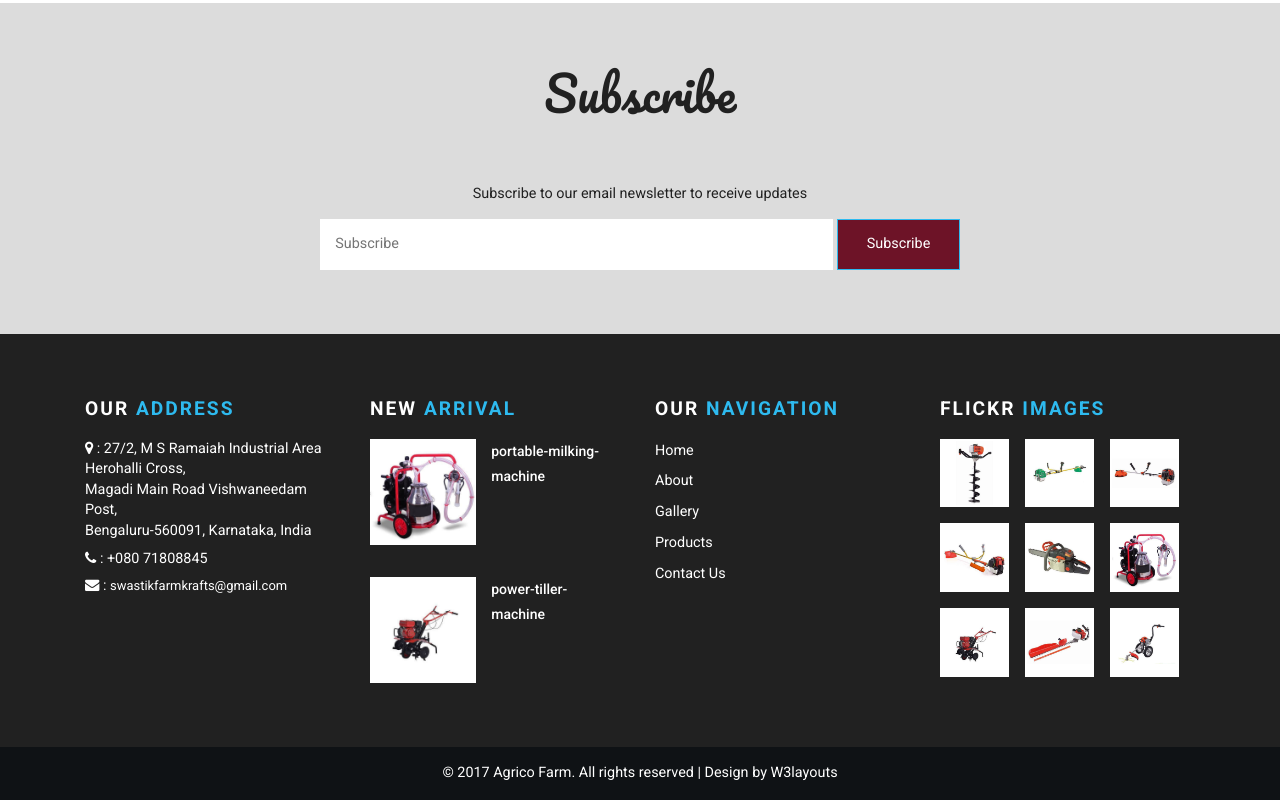
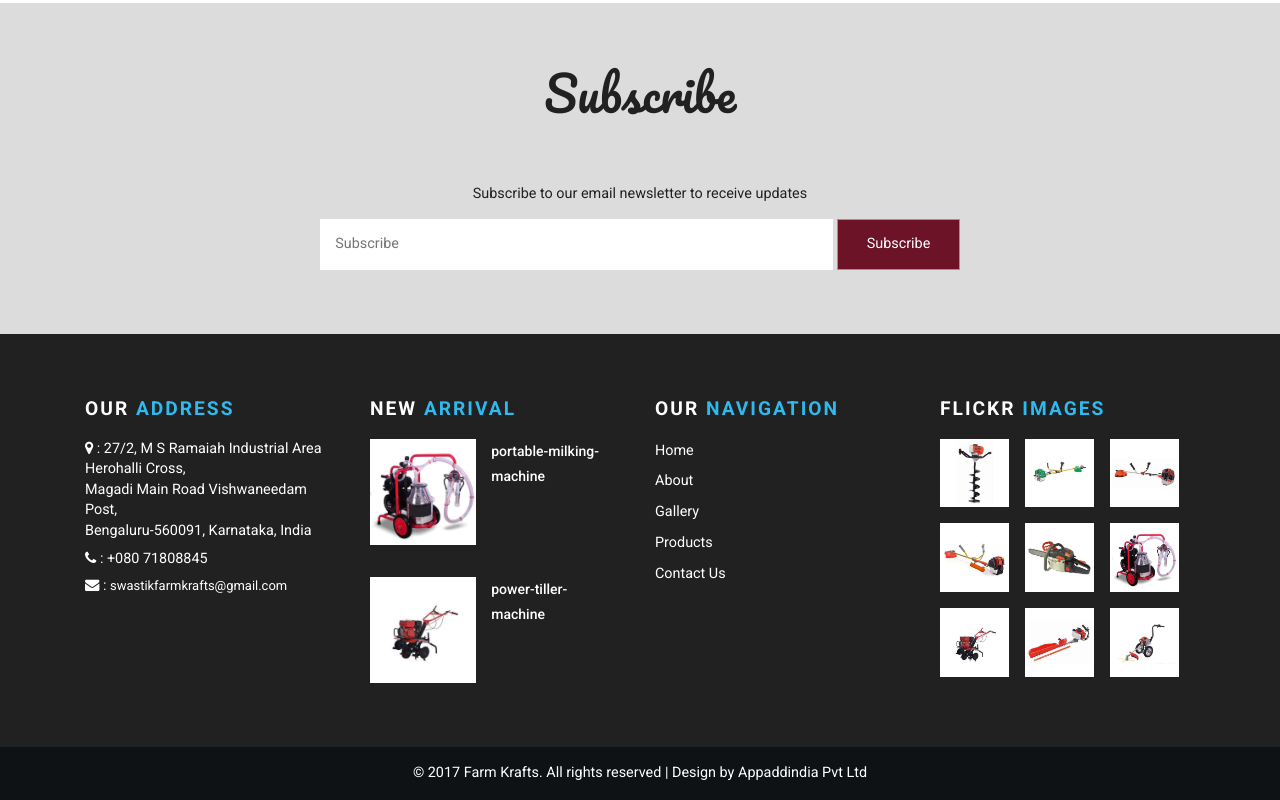
Before and after one commit to pruthvikiran/farmkraft, a plain HTML site: page index.html in a window 1280 px wide. Shown: the part 2641-3441 px from the top of the page. Drawn offline with Linux system fonts and the light colour scheme.

Commit message:
initial commit

```diff
--- a/index.html
+++ b/index.html
@@ -462,7 +462,7 @@
 	<!-- copyright -->
 	<div class="agileits-w3layouts">
 		<div class="container">
-			<p>© 2017 Agrico Farm. All rights reserved | Design by <a href="http://w3layouts.com">W3layouts</a></p>
+			<p>© 2017 Farm Krafts. All rights reserved | Design by <a href="#">Appaddindia Pvt Ltd</a></p>
 		</div>
 	</div>
 	<!-- //copyright -->
```
